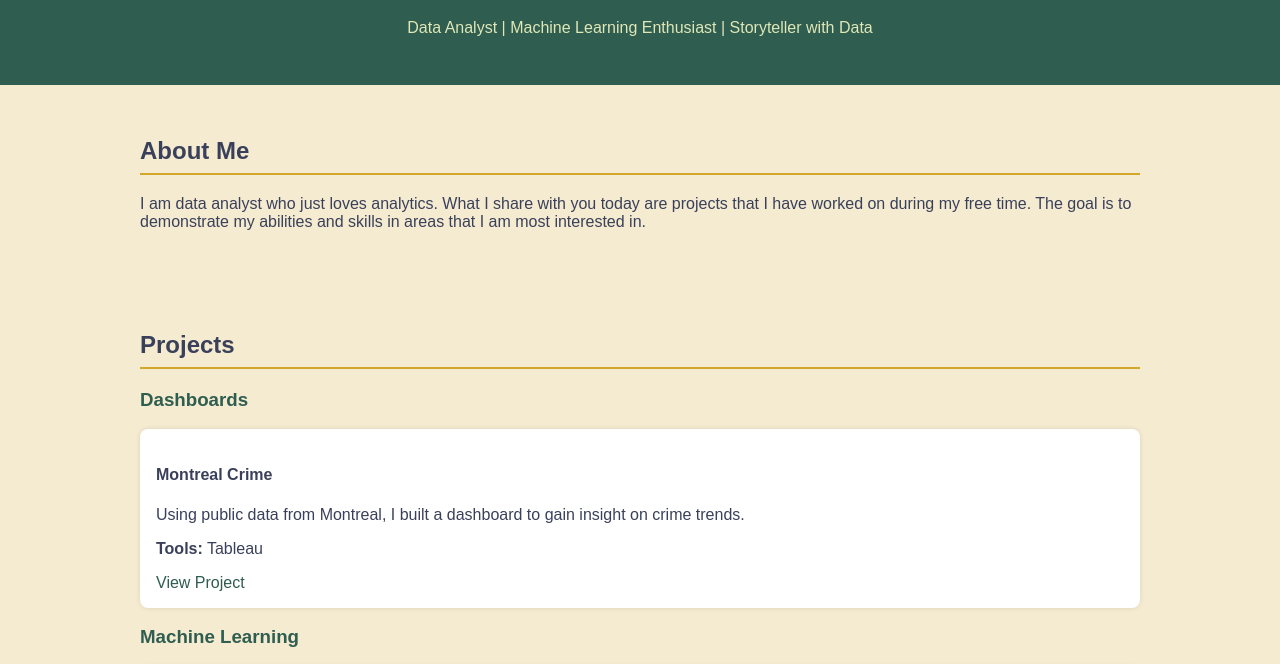
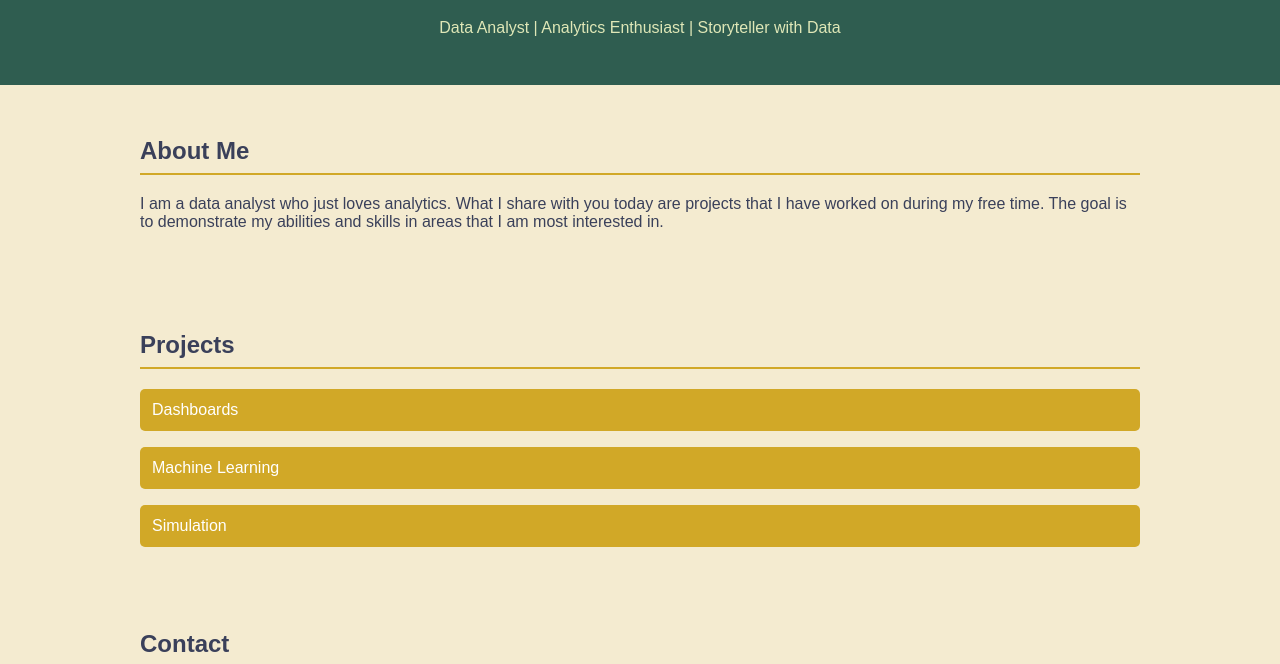
Before and after one commit to BP1294/billyp, a plain HTML site: page index.html in a window 1280 px wide. Shown: the part 93-757 px from the top of the page. Drawn offline with Linux system fonts and the light colour scheme.

Commit message:
Update index.html

```diff
--- a/index.html
+++ b/index.html
@@ -1,8 +1,8 @@
 <!DOCTYPE html>
 <html lang="en">
 <head>
-  <meta charset="UTF-8">
-  <meta name="viewport" content="width=device-width, initial-scale=1">
+  <meta charset="UTF-8" />
+  <meta name="viewport" content="width=device-width, initial-scale=1" />
   <title>Billy P | Analytics Portfolio</title>
   <style>
     body {
@@ -27,13 +27,25 @@
       border-bottom: 2px solid #D1A827;
       padding-bottom: 0.5rem;
     }
-    h3 {
-      color: #2F5D50;
+    .category {
+      cursor: pointer;
+      background-color: #D1A827;
+      padding: 0.75rem;
+      margin-top: 1rem;
+      color: #fff;
+      border-radius: 5px;
+    }
+    .category:hover {
+      background-color: #b8961e;
+    }
+    .project-list {
+      display: none;
+      margin-top: 0.5rem;
     }
     .project {
       background: white;
       padding: 1rem;
-      margin-bottom: 1rem;
+      margin: 0.5rem 0;
       border-radius: 8px;
       box-shadow: 0 0 5px rgba(0,0,0,0.1);
     }
@@ -54,63 +66,70 @@
 
   <header>
     <h1>Billy P</h1>
-    <p>Data Analyst | Machine Learning Enthusiast | Storyteller with Data</p>
+    <p>Data Analyst | Analytics Enthusiast | Storyteller with Data</p>
   </header>
 
   <section>
     <h2>About Me</h2>
     <p>
-      I am data analyst who just loves analytics. What I share with you today are projects that I have worked on during my free time. The goal is to demonstrate my abilities and skills in areas that I am most interested in.
+      I am a data analyst who just loves analytics. What I share with you today are projects that I have worked on during my free time. The goal is to demonstrate my abilities and skills in areas that I am most interested in.
     </p>
   </section>
 
   <section>
     <h2>Projects</h2>
 
-    <!-- Dashboards -->
-    <h3>Dashboards</h3>
+    <!-- Dashboards Category -->
+    <div class="category" onclick="toggleCategory('dashboards')">Dashboards</div>
+    <div class="project-list" id="dashboards">
       <div class="project">
         <h4>Montreal Crime</h4>
-      <p>Using public data from Montreal, I built a dashboard to gain insight on crime trends. </p>
+        <p>Using public data from Montreal, I built a dashboard to gain insight on crime trends.</p>
         <p><strong>Tools:</strong> Tableau</p>
         <a href="https://public.tableau.com/app/profile/billy1723/viz/CrimesinMontreal_17044031802300/Dashboard1" target="_blank">View Project</a>
       </div>
+    </div>
 
-    <!-- Machine Learning -->
-    <h3>Machine Learning</h3>
+    <!-- Machine Learning Category -->
+    <div class="category" onclick="toggleCategory('ml')">Machine Learning</div>
+    <div class="project-list" id="ml">
       <div class="project">
         <h4>Bitcoin Price Forecast using Random Forest</h4>
-      <p>Inspired by a research paper conducted by two researchers, I attempted to replicate their model using their top 6 important features.  </p>
+        <p>Inspired by a research paper conducted by two researchers, I attempted to replicate their model using their top 6 important features.</p>
         <p><strong>Tools:</strong> Python, Scikit-learn</p>
         <a href="https://github.com/BP1294/BTC-Price-Prediction" target="_blank">View Project</a>
       </div>
+    </div>
 
-    <!-- Simulation -->
-    <h3>Simulation</h3>
+    <!-- Simulation Category -->
+    <div class="category" onclick="toggleCategory('simulation')">Simulation</div>
+    <div class="project-list" id="simulation">
       <div class="project">
         <h4>Stake: Dice</h4>
-      <p>Is there a way to win online casinos? After spending some time evaluating expected values through various games, I became intrigued by the game, dice.
-        Unfortunately, house will always have the upper hand but the results from the simulation took me by surprise. </p>
+        <p>Is there a way to win online casinos? I became intrigued by the game Dice. Unfortunately, the house always has the edge — but the results from the simulation took me by surprise.</p>
         <p><strong>Tools:</strong> Python</p>
         <a href="https://github.com/BP1294/Dice" target="_blank">View Project</a>
       </div>
-    <!-- Add more categories below -->
-    <!--
-    <h3>📈 Forecasting</h3>
-    <div class="project">...</div>
-    -->
+    </div>
   </section>
 
   <section>
     <h2>Contact</h2>
     <p><a href="https://www.linkedin.com/in/billy-p-a0679814a/" target="_blank">LinkedIn</a></p>
     <p>Email: b.phongsavath94@gmail.com</p>
-    <p>GitHub: <a href="https://github.com/yourusername" target="_blank">BP1294</a></p>
+    <p>GitHub: <a href="https://github.com/BP1294" target="_blank">BP1294</a></p>
   </section>
 
   <footer>
     &copy; 2025 Billy P. All rights reserved.
   </footer>
 
+  <script>
+    function toggleCategory(id) {
+      const section = document.getElementById(id);
+      section.style.display = section.style.display === 'block' ? 'none' : 'block';
+    }
+  </script>
+
 </body>
 </html>
```
Lines whose indentation alone changed are shown as unchanged.
